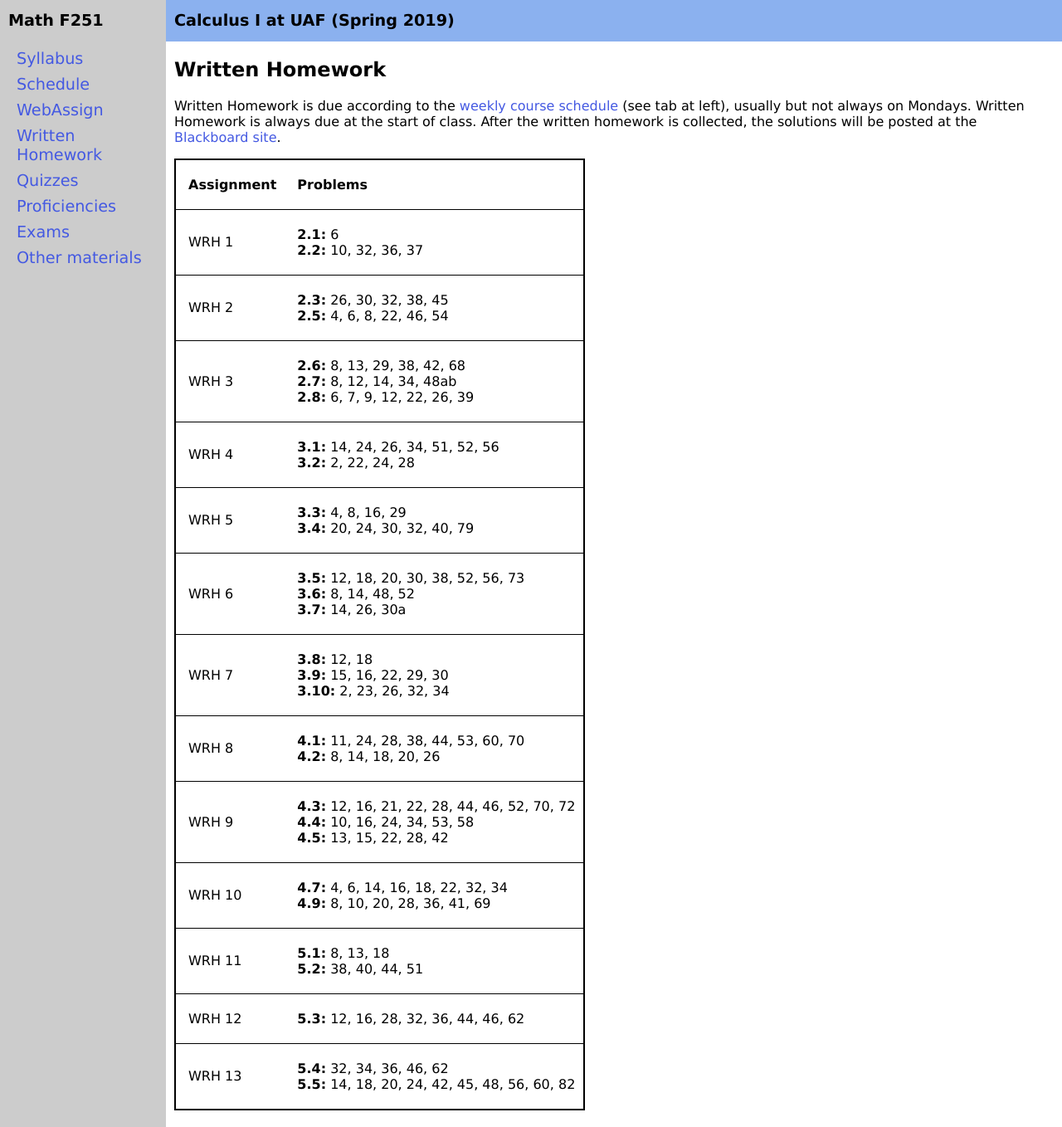
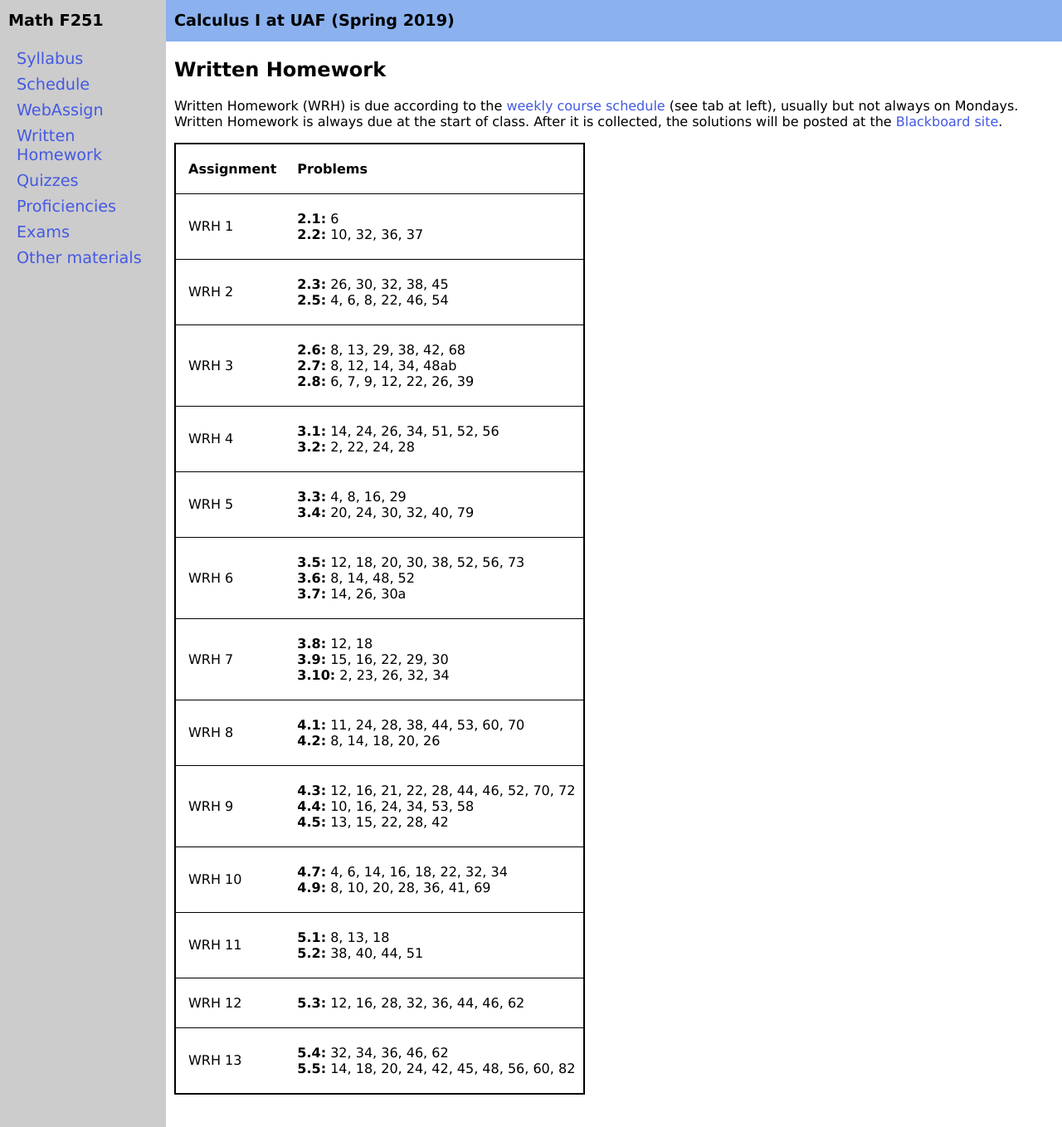
Before and after one commit to uaf-math/calc1, a Jekyll site: the page built from writtenhomework.md, in a window 1280 px wide and 1358 px high. Shown: the whole window at 83% size. Built offline with Jekyll 4.4.1, drawn with Linux system fonts in a browser that asks for light colours.

Commit message:
one more edit

```diff
--- a/writtenhomework.md
+++ b/writtenhomework.md
@@ -5,6 +5,6 @@
 
 ## Written Homework
 
-Written Homework is due according to the [weekly course schedule](assets/general/Spring2019/MATH251-Schedule.pdf) (see tab at left), usually but not always on Mondays.  Written Homework is always due at the start of class.  After the written homework is collected, the solutions will be posted at the [Blackboard site](https://classes.alaska.edu/).
+Written Homework (WRH) is due according to the [weekly course schedule](assets/general/Spring2019/MATH251-Schedule.pdf) (see tab at left), usually but not always on Mondays.  Written Homework is always due at the start of class.  After it is collected, the solutions will be posted at the [Blackboard site](https://classes.alaska.edu/).
 
 {% include homeworktable.md  data=site.data.written-homework%}
```
